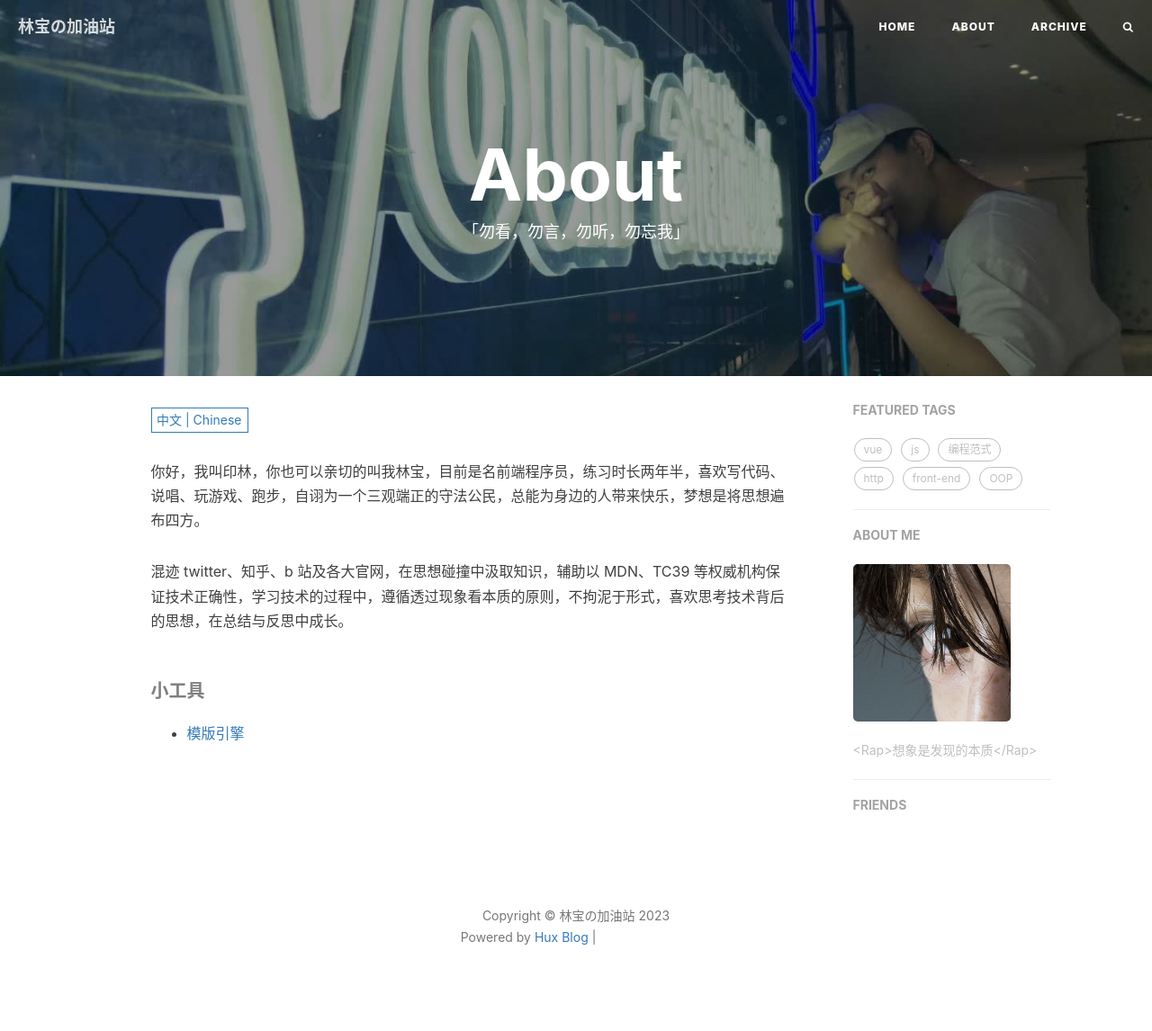
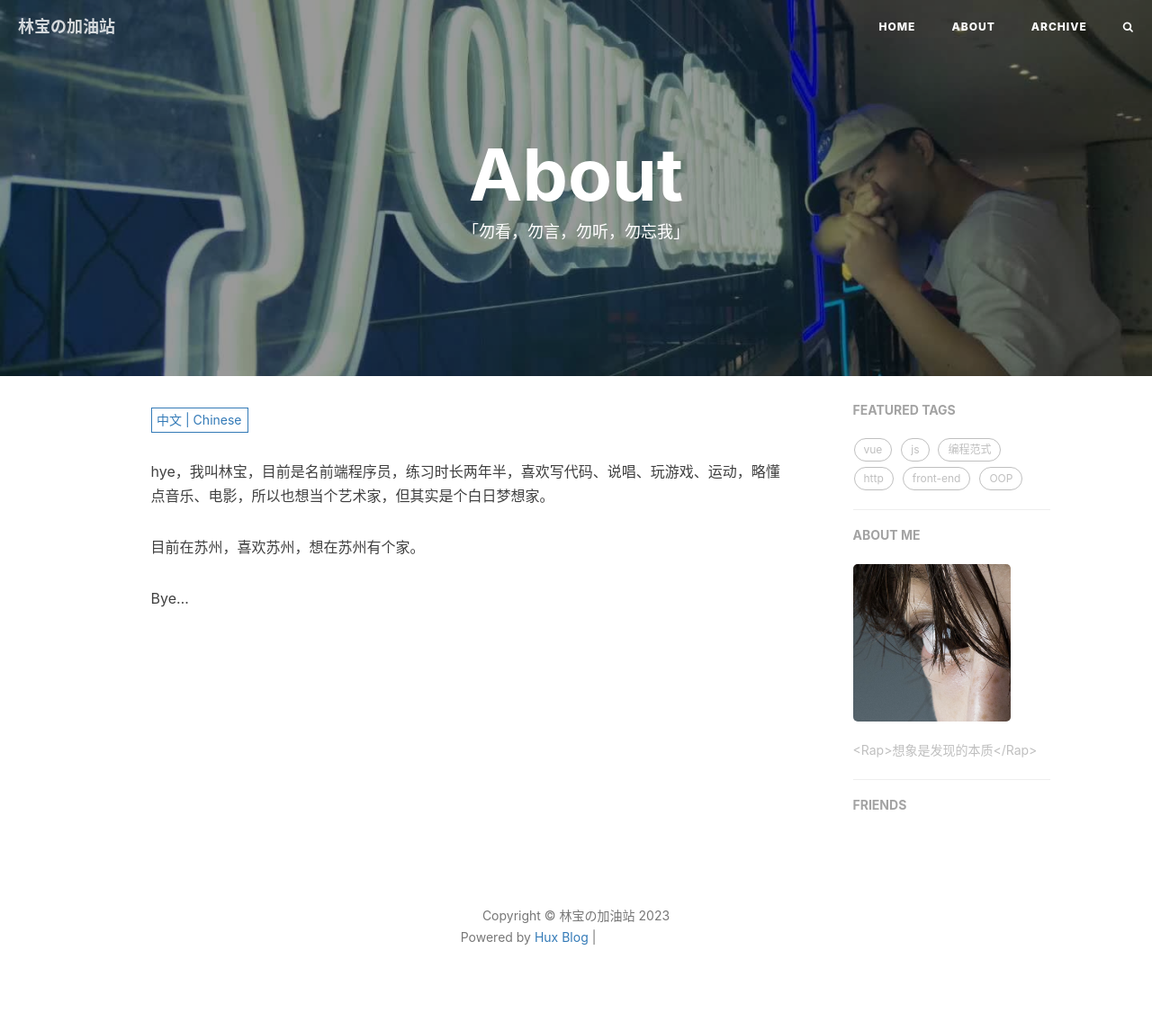
Before and after one commit to yinlin-291210/yinlin-291210.github.io, a Jekyll site: the page built from about.html, in a window 1280 px wide. Shown: the whole page at 90% size. Built offline with Jekyll 4.4.1, drawn with Linux system fonts in a browser that asks for light colours; nearby versions of some CDN libraries; comment, search, counter and statistics services are not loaded; grey boxes are pictures that could not be loaded.

Commit message:
update self-introduction

```diff
--- a/_includes/about/en.md
+++ b/_includes/about/en.md
@@ -1,7 +1,5 @@
-Hello, my name is Yinlin. You can also call me Lin Bao. At present, I am a front-end programmer. I have been practicing for two and a half years. I like to write code, rap, play games, and run. I claim to be a law-abiding citizen with good values. I can always bring happiness to the people around me. The dream is to spread ideas everywhere.
+Hye, my name is Lin Bao. I am currently a front-end programmer. I have been practicing for two and a half years. I like to write code, rap, play games, and exercise. I know a little about music and movies, so I also want to be an artist, but I am actually a daydreamer.
 
-Mix twitter, Zhihu, B station and major official websites, absorb knowledge in the collision of ideas, assist MDN, TC39 and other authoritative institutions to ensure technical correctness, in the process of learning technology, follow the principle of looking at the essence through phenomena, do not stick to form, like to think about the ideas behind technology, and grow in summary and reflection.
+At present, I am in Suzhou. I like Suzhou and want to have a home in Suzhou.
 
-##### tools
-
-- [template engine](https://github.com/yinlin-291210/template-engine)
+Bye...
--- a/_includes/about/zh.md
+++ b/_includes/about/zh.md
@@ -1,7 +1,5 @@
-你好，我叫印林，你也可以亲切的叫我林宝，目前是名前端程序员，练习时长两年半，喜欢写代码、说唱、玩游戏、跑步，自诩为一个三观端正的守法公民，总能为身边的人带来快乐，梦想是将思想遍布四方。
+hye，我叫林宝，目前是名前端程序员，练习时长两年半，喜欢写代码、说唱、玩游戏、运动，略懂点音乐、电影，所以也想当个艺术家，但其实是个白日梦想家。
 
-混迹 twitter、知乎、b 站及各大官网，在思想碰撞中汲取知识，辅助以 MDN、TC39 等权威机构保证技术正确性，学习技术的过程中，遵循透过现象看本质的原则，不拘泥于形式，喜欢思考技术背后的思想，在总结与反思中成长。
+目前在苏州，喜欢苏州，想在苏州有个家。
 
-##### 小工具
-
-- [模版引擎](https://github.com/yinlin-291210/template-engine)
+Bye...
```
